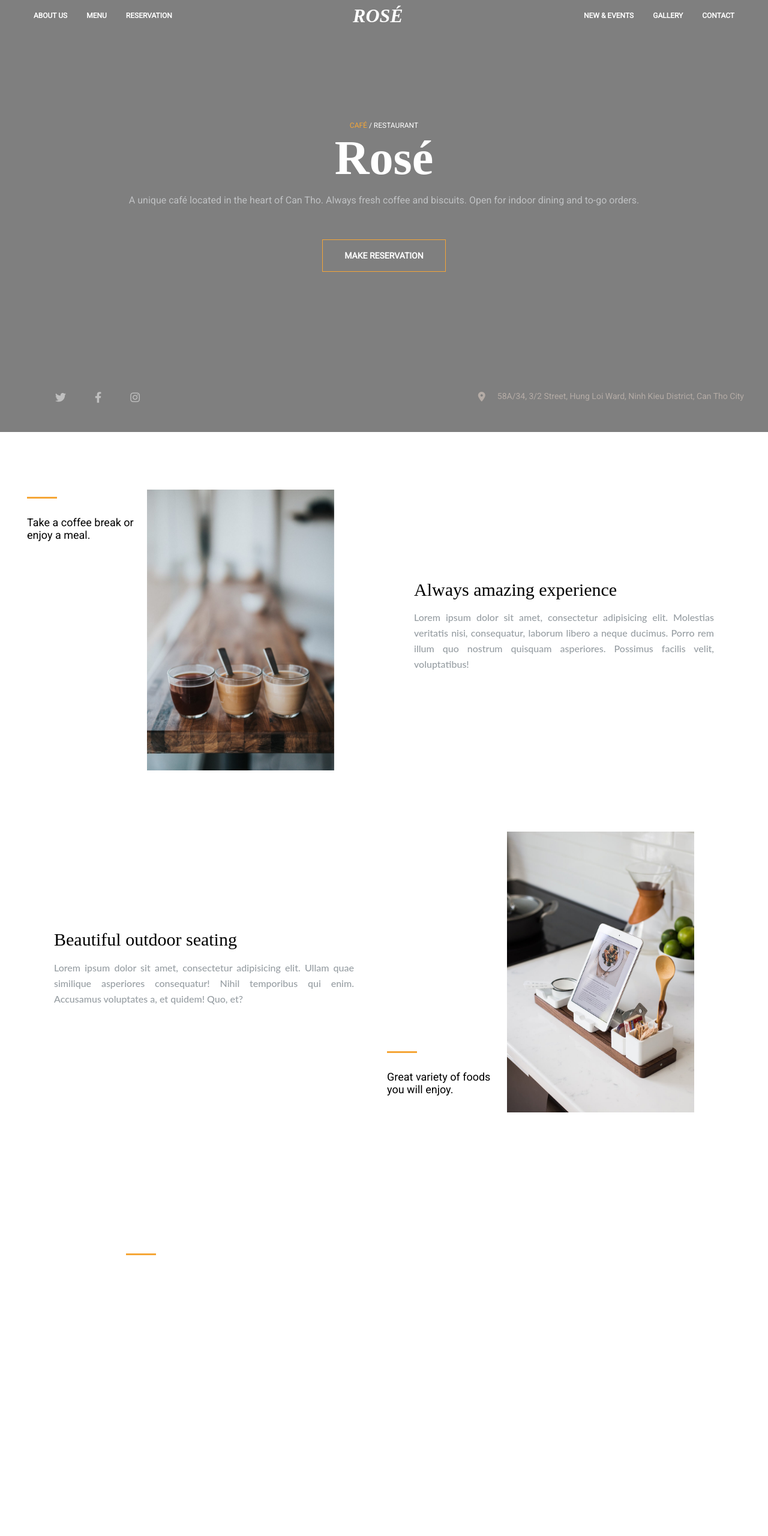
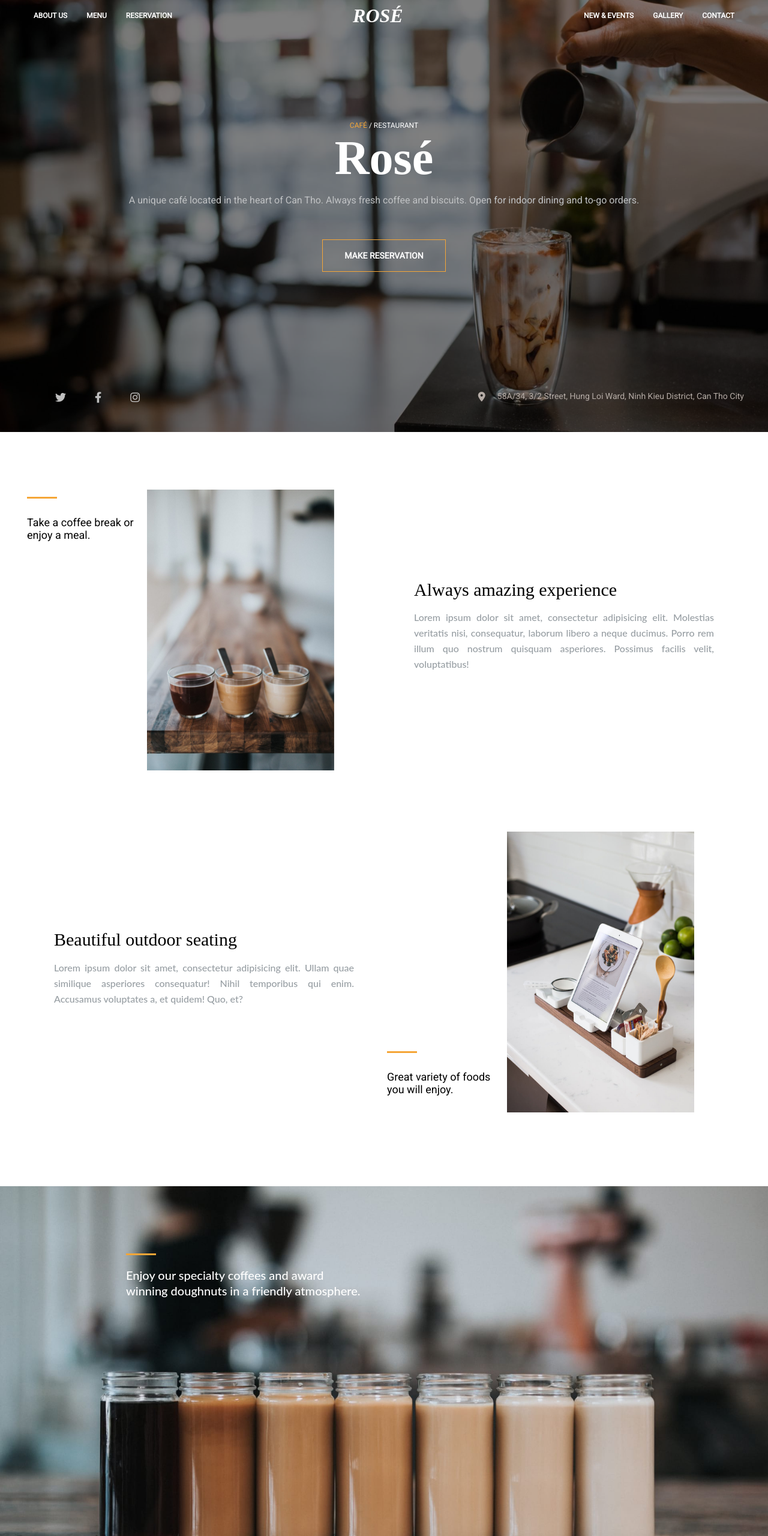
Before and after one commit to l3huyn/coffee-store-project, a plain HTML site: page index.html in a window 1280 px wide. Shown: the top 2560 px of the page at 60% size. Drawn offline with nearby package versions, Linux system fonts and the light colour scheme; the site is published under a folder, as on GitHub Pages, so addresses that start at the root find nothing.

Commit message:
replace code

```diff
--- a/assets/css/style.css
+++ b/assets/css/style.css
@@ -3,7 +3,7 @@ header {
   height: 720px;
   position: relative;
   z-index: 0;
-  background-image: url('/assets/img/header-img.jpg');
+  background-image: url('../img/header-img.jpg');
   background-size: 100%;
   background-repeat: no-repeat;
   background-position: center;
@@ -267,7 +267,7 @@ header {
   margin-top: 120px;
   width: 100%;
   height: 720px;
-  background-image: url('/assets/img/19.jpg');
+  background-image: url('../img/19.jpg');
   background-size: 100%;
   background-repeat: no-repeat;
   background-position: center;
@@ -713,7 +713,7 @@ header {
 .upcoming-events__content {
   width: 100%;
   height: 575px;
-  background-image:linear-gradient(0, rgba(0, 0, 0, 0.5), rgba(0, 0, 0, 0.5)), url('/assets/img/8.jpg');
+  background-image:linear-gradient(0, rgba(0, 0, 0, 0.5), rgba(0, 0, 0, 0.5)), url('../img/8.jpg');
   background-size: cover;
   background-repeat: no-repeat;
   background-position: center;
```
